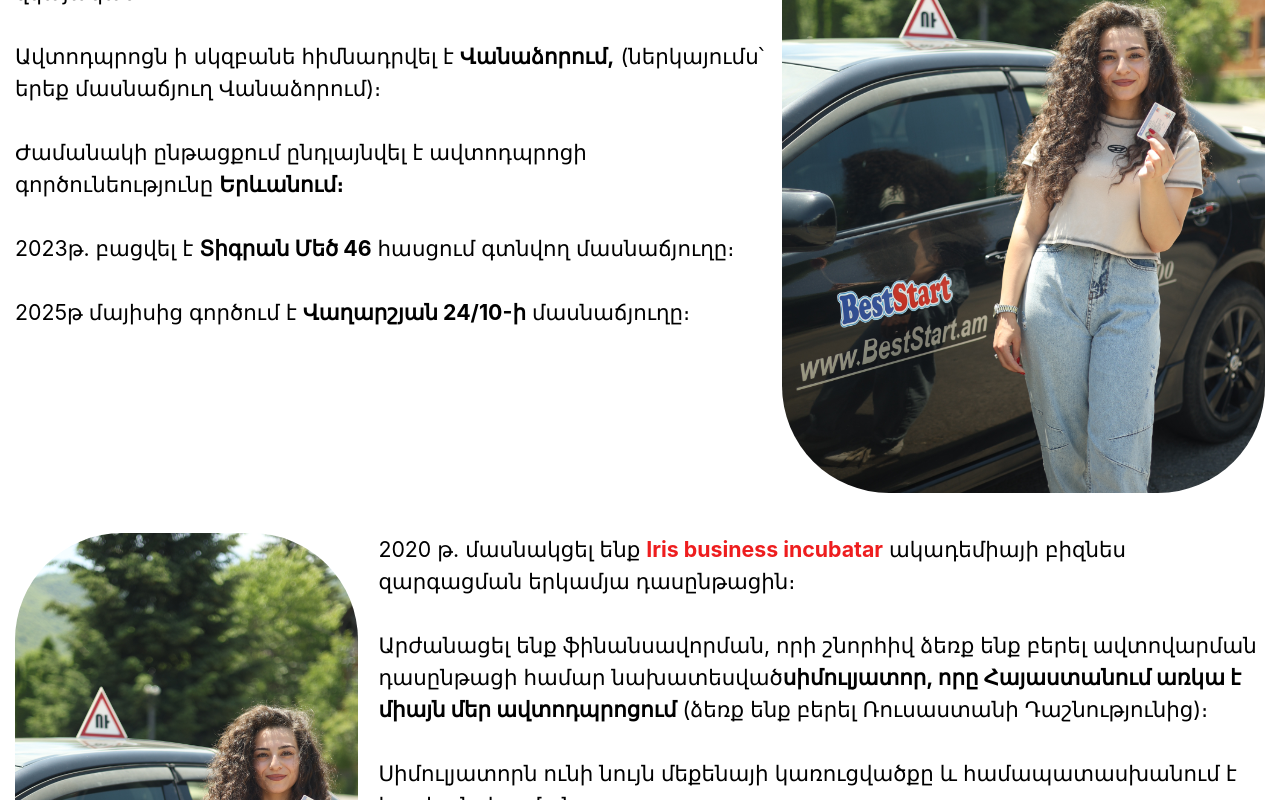
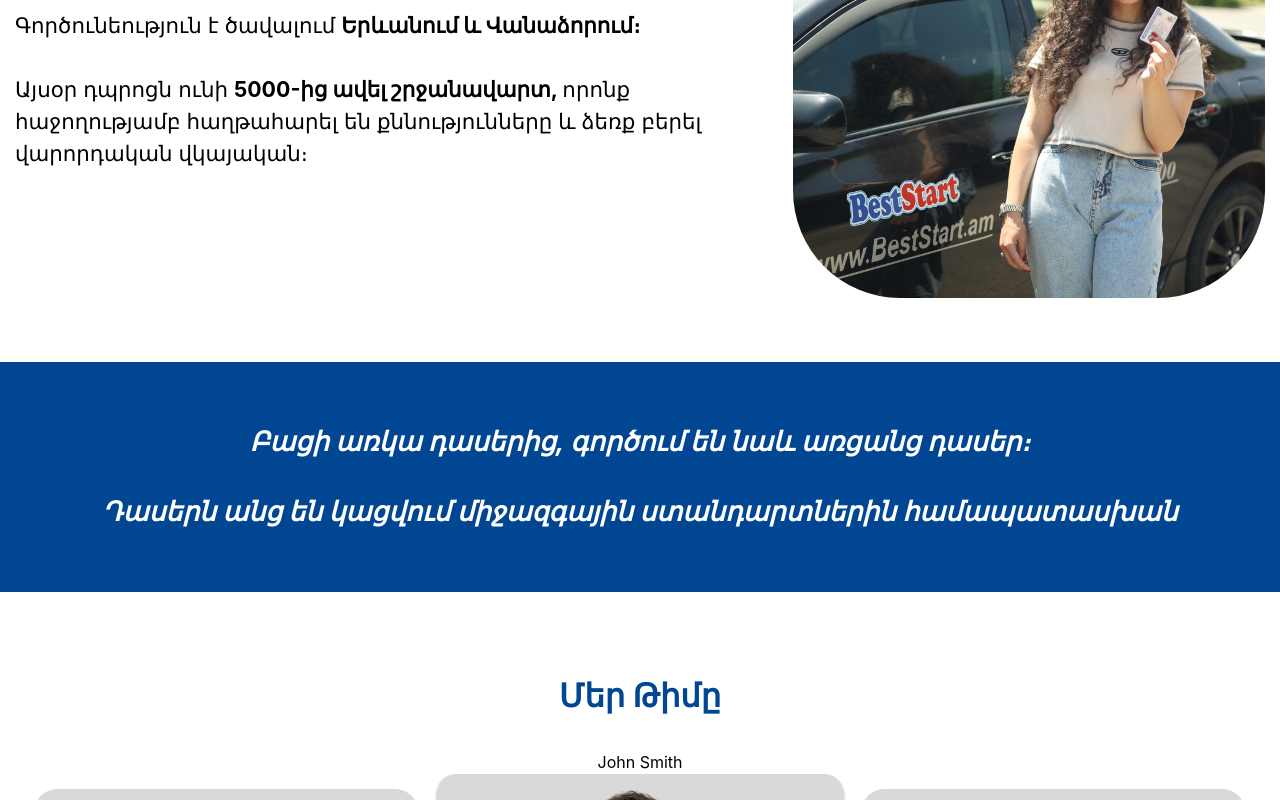
Before and after one commit to ruz50/Best-Start, a Next.js app: page / in a window 1280 px wide. Shown: the part 1220-2020 px from the top of the page. Built offline with nearby package versions, Linux system fonts and the light colour scheme.

Commit message:
changes info

```diff
--- a/src/components/AboutUs/AboutUs.css
+++ b/src/components/AboutUs/AboutUs.css
@@ -48,7 +48,7 @@
 .ppl-img {
   max-width: 655px;
   width: 100%;
-  height: 645px;
+  height: 450px;
   object-fit: cover;
   border-radius: 107px;
 }
@@ -132,3 +132,13 @@
     font-size: 18px;
   }
 }
+
+.dsp-flex>div{
+  display: flex;
+  justify-content: center;
+  flex-direction: column;;
+}
+
+.dsp-flex{
+  gap: 20px;
+}
--- a/src/components/AboutUs/AboutUs.tsx
+++ b/src/components/AboutUs/AboutUs.tsx
@@ -48,58 +48,21 @@ const AboutUs = () => {
                   հիմնադրվել է 2018 թ․։
                 </p>
                 <p className='info-texts'>
-                  Ցայսօր դպրոցն ունի մոտ{' '}
-                  <span className='bld-txt'>5000 շրջանավարտ,</span> որոնք
-                  հաջողությամբ հաղթահարել են քննությունները և ձեռք բերել
-                  վարորդական վկայական։
+                  Գործունեություն է ծավալում{' '}
+                  <span className='bld-txt'>Երևանում և Վանաձորում։</span>
                 </p>
+
                 <p className='info-texts'>
-                  Ավտոդպրոցն ի սկզբանե հիմնադրվել է{' '}
-                  <span className='bld-txt'>Վանաձորում,</span> (ներկայումս՝ երեք
-                  մասնաճյուղ Վանաձորում)։{' '}
-                </p>
-                <p className='info-texts'>
-                  Ժամանակի ընթացքում ընդլայնվել է ավտոդպրոցի գործունեությունը{' '}
-                  <span className='bld-txt'>Երևանում։</span>
-                </p>
-                <p className='info-texts'>
-                  2023թ․ բացվել է <span className='bld-txt'>Տիգրան Մեծ 46</span>{' '}
-                  հասցում գտնվող մասնաճյուղը։
-                </p>
-                <p className='info-texts'>
-                  2025թ մայիսից գործում է{' '}
-                  <span className='bld-txt'>Վաղարշյան 24/10-ի</span>{' '}
-                  մասնաճյուղը։
+                  Այսօր դպրոցն ունի {' '}
+                  <span className='bld-txt'>5000-ից ավել շրջանավարտ,{' '}</span>
+                  որոնք հաջողությամբ հաղթահարել են քննությունները և ձեռք բերել վարորդական վկայական։
                 </p>
               </div>
               <div className='img-wrapper'>
                 <img src='/people-img.jpg' alt='' className='ppl-img' />
               </div>
             </div>
-            <div className='dsp-flex mrg-tp gp-flex'>
-              <div className='img-wrapper'>
-                <img src='/people-img.jpg' alt='' className='ppl-img' />
-              </div>
-              <div>
-                <p className='info-texts'>
-                  2020 թ․ մասնակցել ենք{' '}
-                  <span className='red-txt'>Iris business incubatar</span>{' '}
-                  ակադեմիայի բիզնես զարգացման երկամյա դասընթացին։
-                </p>
-                <p className='info-texts'>
-                  Արժանացել ենք ֆինանսավորման, որի շնորհիվ ձեռք ենք բերել
-                  ավտովարման դասընթացի համար նախատեսված
-                  <span className='bld-txt'>
-                    սիմուլյատոր, որը Հայաստանում առկա է միայն մեր ավտոդպրոցում
-                  </span>{' '}
-                  (ձեռք ենք բերել Ռուսաստանի Դաշնությունից)։
-                </p>
-                <p className='info-texts'>
-                  Սիմուլյատորն ունի նույն մեքենայի կառուցվածքը և համապատասխանում
-                  է իրական վարմանը։
-                </p>
-              </div>
-            </div>
+
           </div>
           <div className='blue-section pdg-text'>
             <p className='fnt-style-italic'>
--- a/src/components/ContactUs/ContactUs.css
+++ b/src/components/ContactUs/ContactUs.css
@@ -46,3 +46,9 @@ label input{
 .cntct-head{
     margin-top: 30px;
 }
+
+.form-contact{
+    max-width: 900px;
+    width: 100%;
+    justify-self: anchor-center;
+}
--- a/src/components/ContactUs/ContactUs.tsx
+++ b/src/components/ContactUs/ContactUs.tsx
@@ -42,7 +42,7 @@ const ContactUs: React.FC = () => {
     <section className="contact-section" id="contact">
       <h2 className="sections-head red cntct-head">Կապ մեզ հետ</h2>
 
-      <form onSubmit={onSubmit} noValidate>
+      <form onSubmit={onSubmit} noValidate className="form-contact">
 
 
         <label>
--- a/src/components/Footer/Footer.css
+++ b/src/components/Footer/Footer.css
@@ -27,7 +27,7 @@ footer{
 .footer-lst-wrapper{
     display: flex;
     gap: 3.75vw;
-    justify-content: flex-end;
+    justify-content: center;
     max-width: 1600px;
     width: 100%;
     margin-inline: auto;
--- a/src/components/Footer/Footer.tsx
+++ b/src/components/Footer/Footer.tsx
@@ -27,16 +27,6 @@ const Footer = () => {
             </div>
 
 
-            <div>
-                <div className='ftr-cntct-wrapper'>
-                    <img src="/location.png" alt="location of best start driving school"/>
-                    <p>ք․ Երևան, Վաղարշյան 24/10</p>
-                </div>
-                <div className='ftr-cntct-wrapper'>
-                    <img src="/number.png" alt="location of best start driving school"/>
-                    <a href='tel:+374-99-73-74-44'>+374-99-73-74-44</a>
-                </div>
-            </div>
 
 
             <div>
```
